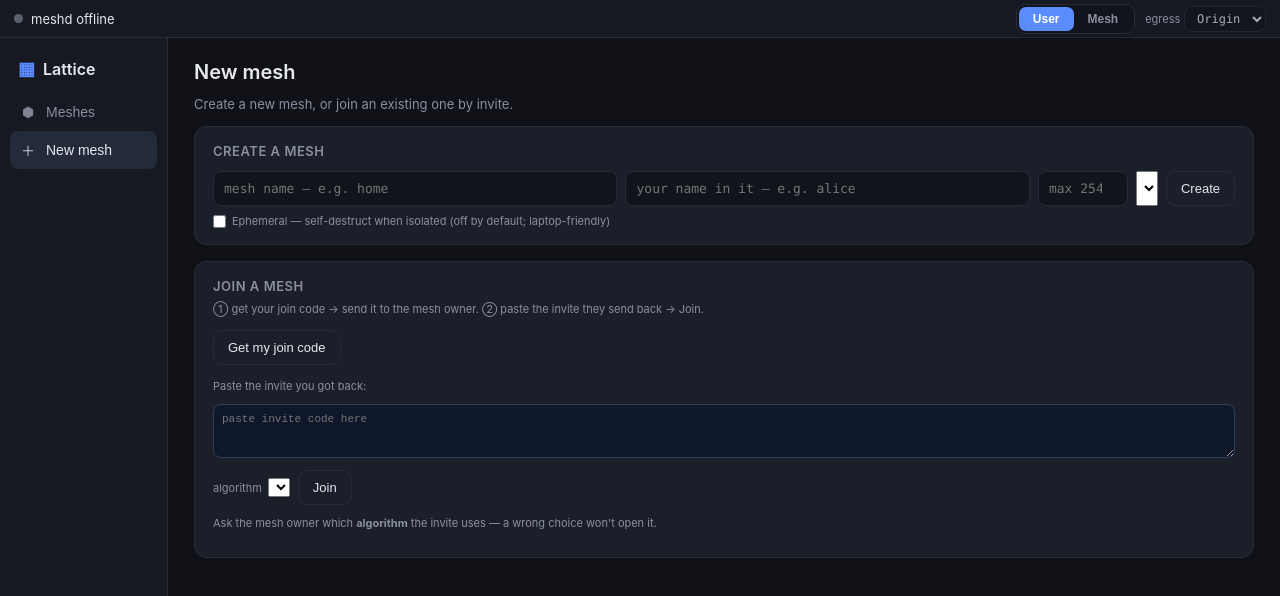
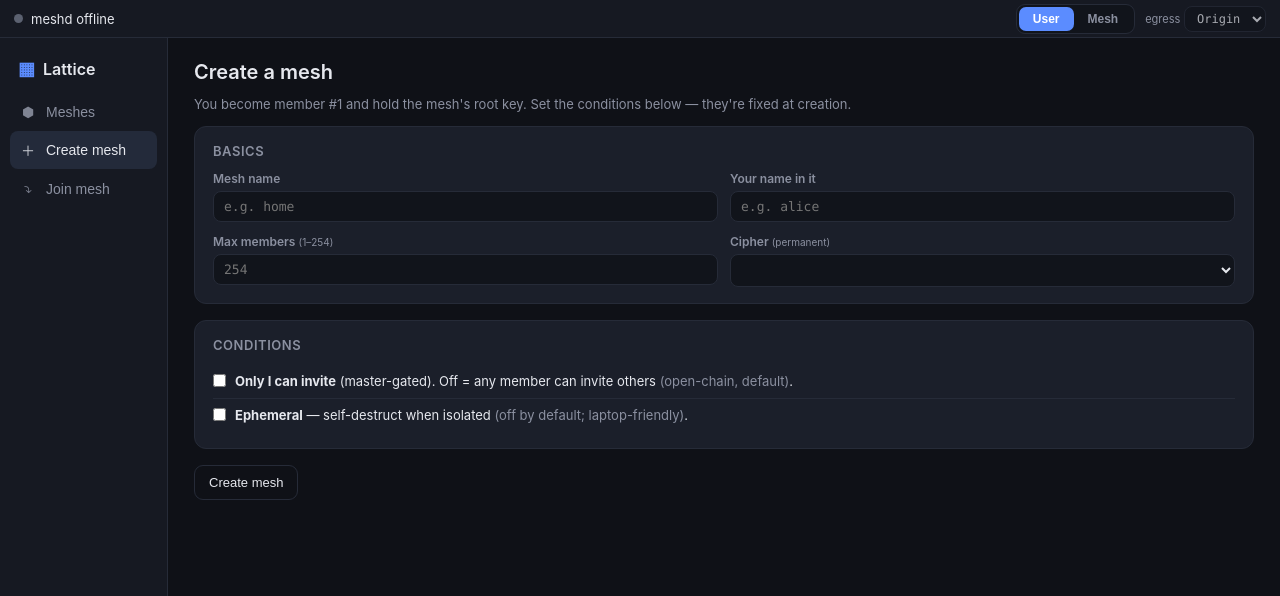
Before and after one commit to omnyx2/HopeYouBeKind, a website built with Vite: page gui/index.html in a window 1280 px wide. Both pictures are taken after a click on the button "＋ New mesh". Shown: the top 596 px of the page. Built offline with nearby package versions, Linux system fonts and the light colour scheme.

Commit message:
feat(gui): split Create / Join into separate sidebar tabs + surface mesh conditions
The single "New mesh" tab crammed create + join together. Split it:
- Sidebar now has distinct "Create mesh" and "Join mesh" tabs (and panels).
- The Create page lays the options out as a labelled Basics grid (name, your
  name, max members, cipher) plus a Conditions card with two toggles:
  - "Only I can invite (master-gated)" — off = any member can invite (open-chain).
  - "Ephemeral — self-destruct when isolated".

Adds the invite-policy as a real creation condition: CreateMesh gains
master_gated: Option<bool>; meshd sets charter.invite to MasterGated (creator-only
invites) or OpenChain (the default — any member can invite, per the prior fix).
CLI: `lattice new --master-gated`.

Verified: OpenChain/MasterGated x persistent/ephemeral all compose (CLI); the
Create panel renders the Basics grid + both condition toggles (GUI screenshot).

```diff
--- a/gui/index.html
+++ b/gui/index.html
@@ -47,8 +47,11 @@
             <button class="nav-item" data-tab="meshes" data-grp="user">
               <span class="nav-ico">⬢</span> Meshes
             </button>
-            <button class="nav-item" data-tab="new-mesh" data-grp="user">
-              <span class="nav-ico">＋</span> New mesh
+            <button class="nav-item" data-tab="create-mesh" data-grp="user">
+              <span class="nav-ico">＋</span> Create mesh
+            </button>
+            <button class="nav-item" data-tab="join-mesh" data-grp="user">
+              <span class="nav-ico">⤵</span> Join mesh
             </button>
             <!-- Mesh mode (scoped to the opened mesh) -->
             <button class="nav-item" data-tab="mesh-overview" data-grp="mesh">
@@ -76,30 +79,55 @@
             <ul id="mesh-list" class="peers"></ul>
           </section>
 
-          <!-- User mode: New mesh — create or join (docs/GUI_PAGES.md §2b) -->
-          <section data-panel="new-mesh" class="panel hidden">
-            <h1 class="panel-title">New mesh</h1>
-            <p class="panel-sub">Create a new mesh, or join an existing one by invite.</p>
+          <!-- User mode: Create mesh (docs/GUI_PAGES.md §2b) -->
+          <section data-panel="create-mesh" class="panel hidden">
+            <h1 class="panel-title">Create a mesh</h1>
+            <p class="panel-sub">You become member #1 and hold the mesh's root key. Set the
+              conditions below — they're fixed at creation.</p>
 
             <div class="card">
-              <div class="card-head"><h2 class="card-title">Create a mesh</h2></div>
-              <div class="add-row">
-                <input id="mesh-name" placeholder="mesh name — e.g. home" />
-                <input id="mesh-myname" placeholder="your name in it — e.g. alice" />
-                <input id="mesh-max" type="number" min="1" max="254" placeholder="max 254" style="max-width:90px" />
-                <select id="mesh-cipher" title="data-plane cipher — fixed at creation"></select>
-                <button id="mesh-create" class="secondary">Create</button>
+              <div class="card-head"><h2 class="card-title">Basics</h2></div>
+              <div class="field-grid">
+                <label class="field"><span>Mesh name</span>
+                  <input id="mesh-name" placeholder="e.g. home" /></label>
+                <label class="field"><span>Your name in it</span>
+                  <input id="mesh-myname" placeholder="e.g. alice" /></label>
+                <label class="field"><span>Max members <small class="muted">(1–254)</small></span>
+                  <input id="mesh-max" type="number" min="1" max="254" placeholder="254" /></label>
+                <label class="field"><span>Cipher <small class="muted">(permanent)</small></span>
+                  <select id="mesh-cipher" title="data-plane cipher — fixed at creation"></select></label>
               </div>
-              <label class="muted small" style="display:flex;align-items:center;gap:6px;margin:8px 0 0;cursor:pointer"
-                     title="When ON, the mesh keys self-destruct if too few members stay live (ephemeral). Leave OFF for a laptop that sleeps.">
-                <input id="mesh-selfdestruct" type="checkbox" style="width:auto;margin:0" />
-                Ephemeral — self-destruct when isolated (off by default; laptop-friendly)
-              </label>
               <p id="mesh-cipher-warn" class="muted small hidden" style="margin:8px 0 0;color:#e0a020">
                 ⚠ Experimental research cipher. The cipher is <b>permanent</b> — changing it later
                 needs ≥60% of nodes online. Pick the default unless you're testing the time-window cipher.
               </p>
             </div>
+
+            <div class="card">
+              <div class="card-head"><h2 class="card-title">Conditions</h2></div>
+              <label class="toggle-row"
+                     title="OpenChain (default): any member can invite others. Master-gated: only you, the creator, can invite.">
+                <input id="mesh-mastergated" type="checkbox" />
+                <span><b>Only I can invite</b> (master-gated). Off = any member can invite others
+                  <span class="muted">(open-chain, default)</span>.</span>
+              </label>
+              <label class="toggle-row"
+                     title="When ON, the mesh keys self-destruct if too few members stay live (ephemeral). Leave OFF for a laptop that sleeps.">
+                <input id="mesh-selfdestruct" type="checkbox" />
+                <span><b>Ephemeral</b> — self-destruct when isolated
+                  <span class="muted">(off by default; laptop-friendly)</span>.</span>
+              </label>
+            </div>
+
+            <div class="add-row">
+              <button id="mesh-create" class="secondary">Create mesh</button>
+            </div>
+          </section>
+
+          <!-- User mode: Join mesh (docs/GUI_PAGES.md §2b) -->
+          <section data-panel="join-mesh" class="panel hidden">
+            <h1 class="panel-title">Join a mesh</h1>
+            <p class="panel-sub">Join an existing mesh by invite.</p>
 
             <div class="card">
               <div class="card-head"><h2 class="card-title">Join a mesh</h2></div>
--- a/gui/src/main.js
+++ b/gui/src/main.js
@@ -152,7 +152,8 @@ document.querySelectorAll(".nav-item").forEach((b) =>
   b.addEventListener("click", () => {
     const tab = b.dataset.tab;
     if (tab === "meshes") return setMode("user");
-    if (tab === "new-mesh") { populateCiphers(); return activateTab("new-mesh"); } // user-mode sibling page
+    if (tab === "create-mesh") { populateCiphers(); return activateTab("create-mesh"); }
+    if (tab === "join-mesh") { return activateTab("join-mesh"); }
     activateTab(tab);
     if (tab === "mesh-overview") return CURRENT_MESH != null ? renderOverview(CURRENT_MESH) : renderMeshPlain();
     if (CURRENT_MESH == null) return;
@@ -162,7 +163,7 @@ document.querySelectorAll(".nav-item").forEach((b) =>
 );
 
 // "＋ New mesh" button on the Meshes list → the New mesh page.
-el("goto-new-mesh")?.addEventListener("click", () => { populateCiphers(); activateTab("new-mesh"); });
+el("goto-new-mesh")?.addEventListener("click", () => { populateCiphers(); activateTab("create-mesh"); });
 
 // ---- New mesh page: join flow (§2b) ----
 el("join-getcode")?.addEventListener("click", async () => {
@@ -254,8 +255,9 @@ el("mesh-create").addEventListener("click", async () => {
   if (Number.isNaN(max) || max < 1 || max > 254) return toast("max must be 1–254");
   const cipher = el("mesh-cipher").value || null;
   const selfDestruct = el("mesh-selfdestruct").checked;
+  const masterGated = el("mesh-mastergated").checked;
   try {
-    const r = await meshd({ CreateMesh: { name, my_name: myName, max_members: max, cipher, self_destruct: selfDestruct } });
+    const r = await meshd({ CreateMesh: { name, my_name: myName, max_members: max, cipher, self_destruct: selfDestruct, master_gated: masterGated } });
     el("mesh-name").value = "";
     el("mesh-myname").value = "";
     toast(`mesh created (#${r.MeshCreated.mesh})`);
--- a/gui/src/styles.css
+++ b/gui/src/styles.css
@@ -153,6 +153,23 @@ button.secondary:hover { border-color: var(--off); background: #1f2430; }
 .add-row { display: flex; gap: 8px; margin-top: 10px; }
 .add-row input { flex: 1; min-width: 0; }
 
+/* create-mesh form: labelled fields + condition toggles */
+.field-grid { display: grid; grid-template-columns: 1fr 1fr; gap: 12px; }
+.field { display: flex; flex-direction: column; gap: 5px; }
+.field > span { font-size: 12px; color: var(--muted); font-weight: 600; }
+.field > span small { font-weight: 400; }
+.field input, .field select {
+  background: #11141b; color: var(--text); border: 1px solid var(--line);
+  border-radius: 8px; padding: 7px 10px; font-size: 13px; width: 100%;
+  font-family: ui-monospace, "SF Mono", Menlo, monospace;
+}
+.toggle-row {
+  display: flex; align-items: flex-start; gap: 9px; cursor: pointer;
+  font-size: 13px; padding: 7px 0; line-height: 1.45;
+}
+.toggle-row + .toggle-row { border-top: 1px solid var(--line); }
+.toggle-row input { width: auto; margin: 2px 0 0; flex-shrink: 0; }
+
 /* peers */
 .peers { list-style: none; padding: 0; margin: 0 0 16px; }
 .peers li {
```
Also changed, not shown: 3 other files.
